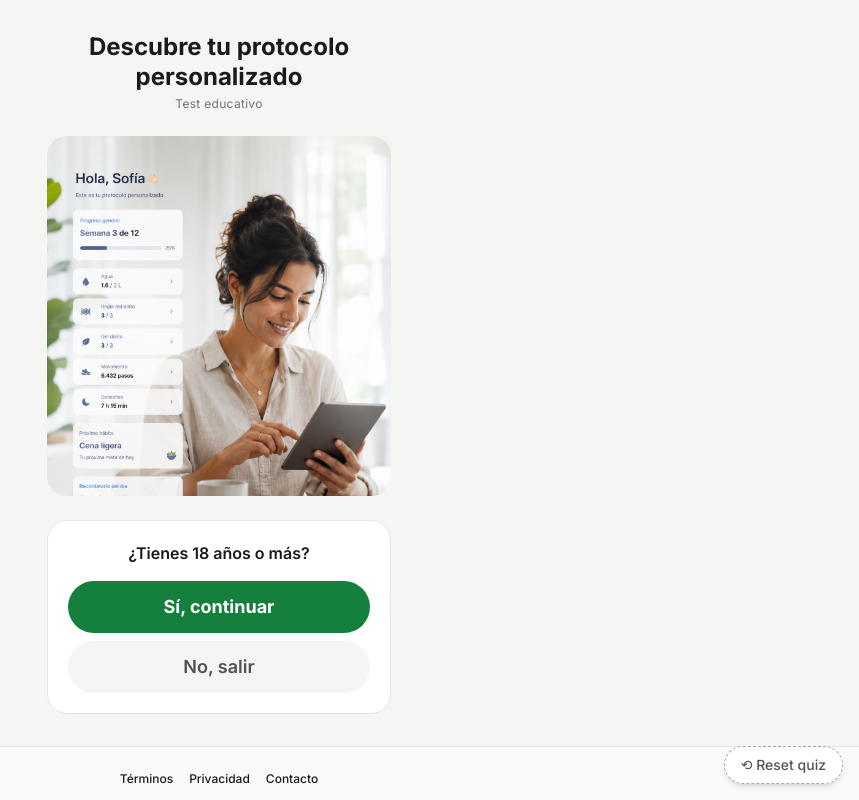
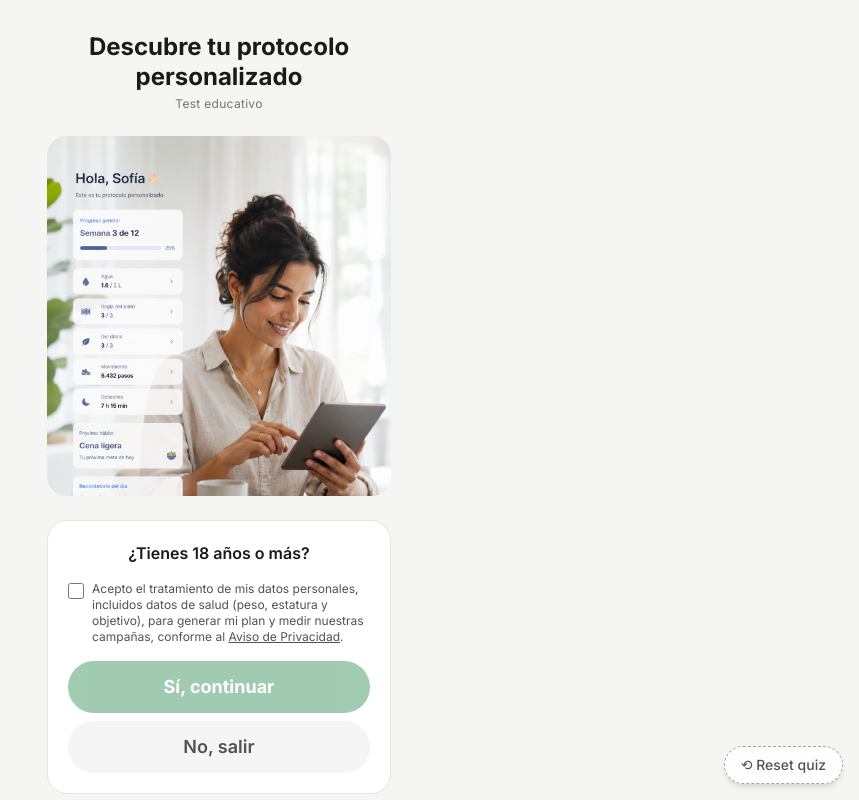
Before and after one commit to qortexia/Gel_Metabolico_de_Chia, a Next.js app: page / in a window 1280 px wide. Shown: the top 800 px of the page, without its empty margins (421-1280 px from the left). Built offline with nearby package versions, Linux system fonts and the light colour scheme; no server answers.

Commit message:
feat(landing): express consent checkbox before health questions; quiz_start on real click

```diff
--- a/src/components/home/LandingGate.tsx
+++ b/src/components/home/LandingGate.tsx
@@ -3,20 +3,27 @@
 import { useEffect, useState } from 'react';
 import { useQuizStore } from '@/lib/store';
 import { track } from '@/lib/analytics';
+import { saveConsent, PRIVACY_POLICY_VERSION } from '@/lib/tracking/consent';
 import { LANDING } from '@/lib/content/copy';
 import { LegalFooter } from './LegalFooter';
 
 export function LandingGate() {
   const startQuiz = useQuizStore((state) => state.startQuiz);
   const [underage, setUnderage] = useState(false);
+  const [consented, setConsented] = useState(false);
 
   useEffect(() => {
     track('landing_view');
+    track('consent_view', { policy_version: PRIVACY_POLICY_VERSION });
   }, []);
 
   const handleYes = () => {
+    if (!consented) return;
+    saveConsent();
+    track('consent_accept', { policy_version: PRIVACY_POLICY_VERSION });
     track('landing_cta_click', { answer: 'yes' });
     startQuiz();
+    track('quiz_start');
   };
 
   const handleNo = () => {
@@ -49,11 +56,28 @@ export function LandingGate() {
           ) : (
             <>
               <p className="font-semibold">{LANDING.ageGateTitulo}</p>
+              <label className="mt-4 flex items-start gap-2 text-left text-xs text-neutral-600">
+                <input
+                  type="checkbox"
+                  checked={consented}
+                  onChange={(e) => setConsented(e.target.checked)}
+                  aria-label={LANDING.consentAria}
+                  className="mt-0.5 h-4 w-4 flex-shrink-0 accent-brand"
+                />
+                <span>
+                  {LANDING.consentTexto}{' '}
+                  <a href="/privacy" className="underline">
+                    {LANDING.consentLink}
+                  </a>
+                  .
+                </span>
+              </label>
               <div className="mt-4 space-y-2">
                 <button
                   type="button"
                   onClick={handleYes}
-                  className="min-h-[44px] w-full rounded-full bg-brand px-6 py-3 text-lg font-bold text-white"
+                  disabled={!consented}
+                  className="min-h-[44px] w-full rounded-full bg-brand px-6 py-3 text-lg font-bold text-white disabled:opacity-40"
                 >
                   {LANDING.ageGateSi}
                 </button>
--- a/src/lib/content/copy.ts
+++ b/src/lib/content/copy.ts
@@ -453,6 +453,10 @@ export const LANDING = {
   ageGateSi: 'Sí, continuar',
   ageGateNo: 'No, salir',
   ageGateBloqueado: 'Este contenido es exclusivamente para mayores de 18 años.',
+  consentTexto:
+    'Acepto el tratamiento de mis datos personales, incluidos datos de salud (peso, estatura y objetivo), para generar mi plan y medir nuestras campañas, conforme al',
+  consentLink: 'Aviso de Privacidad',
+  consentAria: 'Acepto el tratamiento de mis datos personales, incluidos datos de salud',
   footerLinks: {
     terminos: 'Términos',
     privacidad: 'Privacidad',
```
Also changed, not shown: 1 other file (tests, documents, lock files or other folders).
